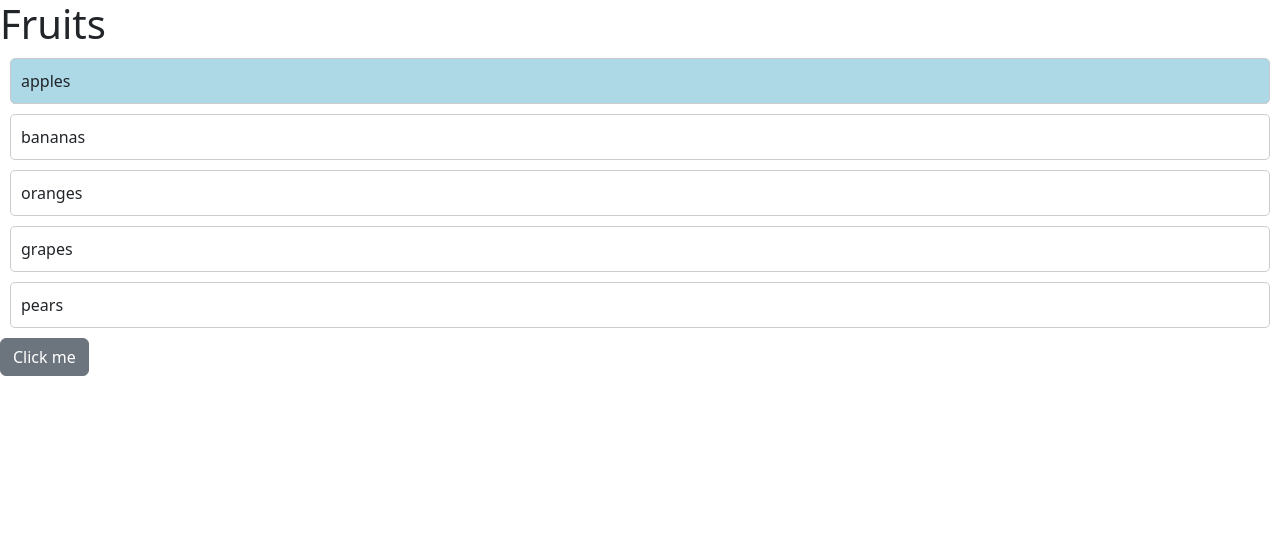
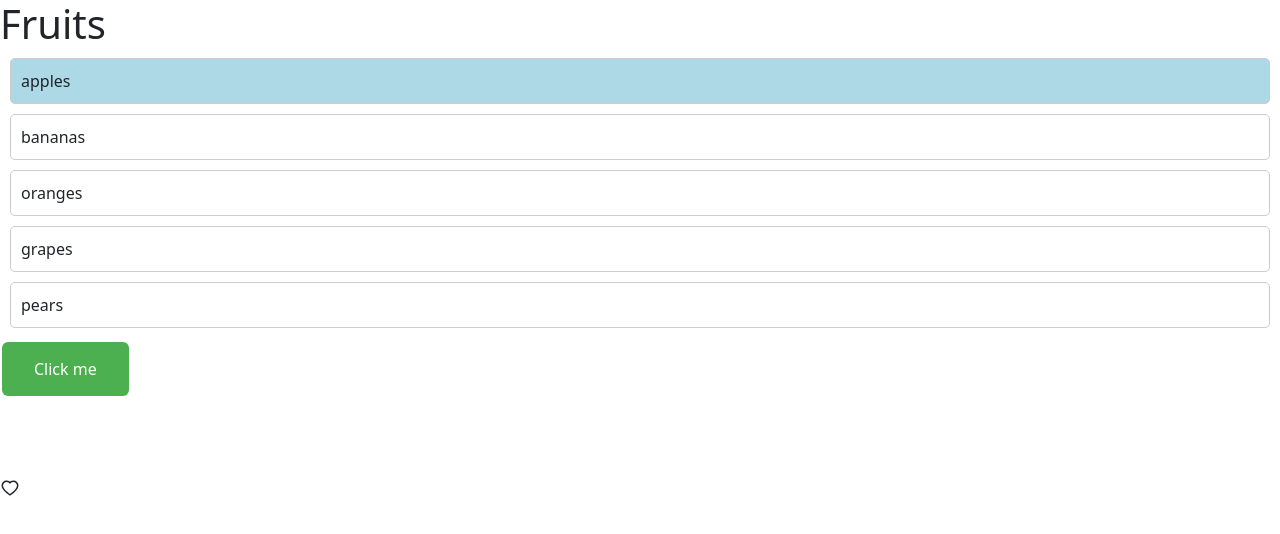
Before and after one commit to tobiasfremming/virtual_library, a React (Vite) app in the folder virtual_library/: page / in a window 1280 px wide. Shown: the top 534 px of the page. Built offline with nearby package versions, Linux system fonts and the light colour scheme.

Commit message:
feat: styling components

```diff
--- a/virtual_library/src/App.tsx
+++ b/virtual_library/src/App.tsx
@@ -2,6 +2,7 @@ import { useState } from "react";
 import Alert from "./components/Alert";
 import Button from "./components/Button";
 import ListGroup from "./components/ListGroup";
+import Like from "./components/Like/Like";
 
 function App() {
   const [alertVisible, setAlertVisible] = useState(false);
@@ -39,6 +40,10 @@ function App() {
           Hello World!
         </Alert>
       </div>
+
+      <div>
+        <Like onClick={() => console.log("clicked")} />
+      </div>
     </>
   );
 }
--- /dev/null
+++ b/virtual_library/src/components/Button/Button.css
@@ -0,0 +1,20 @@
+
+
+
+.button {
+  background-color: #4CAF50;
+  border: none;
+  color: white;
+  padding: 15px 32px;
+  text-align: center;
+  text-decoration: none;
+  display: inline-block;
+  font-size: 16px;
+  margin: 4px 2px;
+  cursor: pointer;
+  border-radius: 6px;
+}
+
+.button:hover {
+  background-color: #45a049;
+}
--- a/virtual_library/src/components/Button.tsx
+++ b/virtual_library/src/components/Button/Button.tsx
@@ -1,4 +1,5 @@
 import React from "react";
+import "./Button.css";
 
 interface ButtonProps {
   onClick: () => void;
@@ -7,7 +8,7 @@ interface ButtonProps {
 
 const Button = ({ onClick, text }: ButtonProps) => {
   return (
-    <button onClick={onClick} type="button" className="btn btn-secondary">
+    <button onClick={onClick} type="button" className="button hover">
       {text}
     </button>
   );
--- /dev/null
+++ b/virtual_library/src/components/Button/index.tsx
@@ -0,0 +1,3 @@
+import Button from "./Button";
+
+export default Button;
--- /dev/null
+++ b/virtual_library/src/components/Like/Like.tsx
@@ -0,0 +1,32 @@
+import { useState } from "react";
+import { AiFillHeart } from "react-icons/ai";
+import { AiOutlineHeart } from "react-icons/ai";
+
+interface LikeProps {
+  onClick: () => void;
+}
+
+const Like = ({ onClick }: LikeProps) => {
+  const [status, setStatus] = useState(false);
+
+  const toggle = () => {
+    setStatus(!status);
+    onClick();
+  };
+
+  if (status) {
+    return (
+      <>
+        <AiFillHeart color="#ff6b81" size={20} onClick={toggle} />
+      </>
+    );
+  } else {
+    return (
+      <>
+        <AiOutlineHeart size={20} onClick={toggle} />
+      </>
+    );
+  }
+};
+
+export default Like;
```
Also changed, not shown: virtual_library/src/components/Like/Like.css (added).
